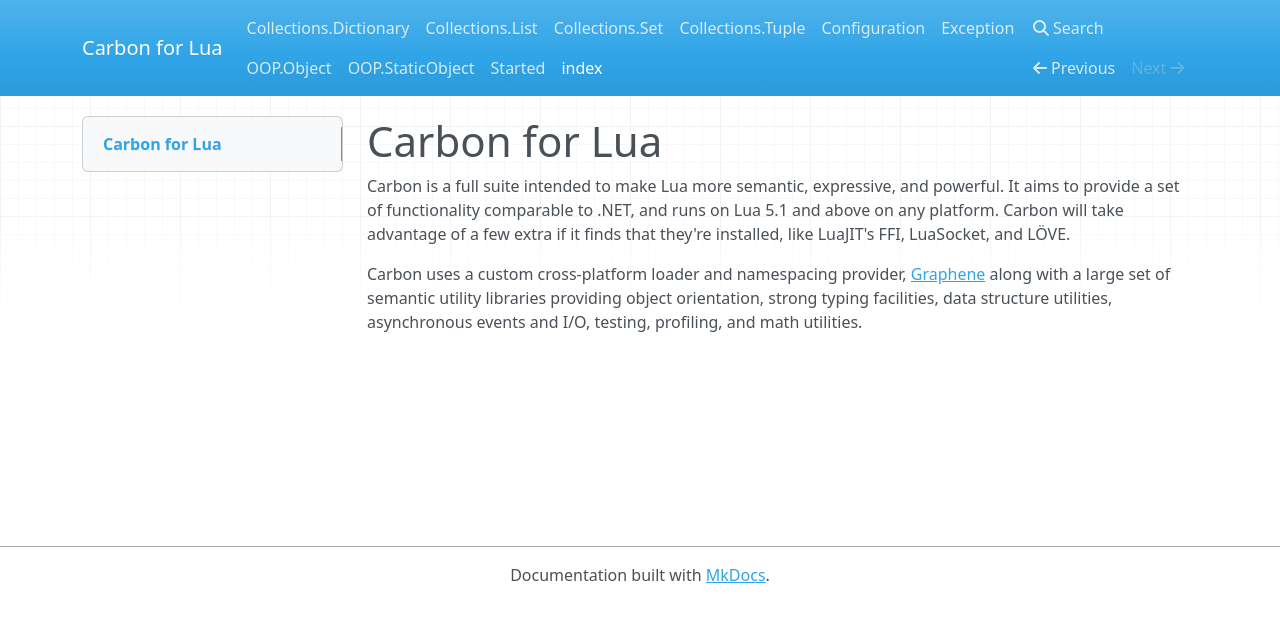
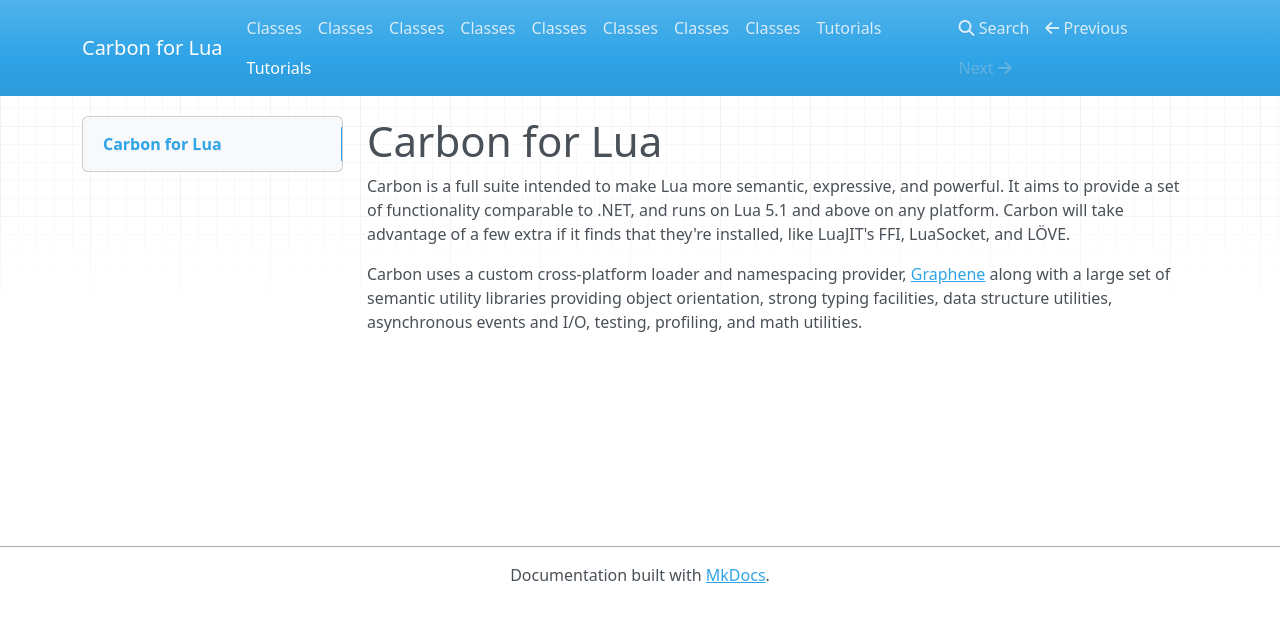
Before and after one commit to lua-carbon/carbon, an MkDocs documentation site: the page built from docs/index.md, in a window 1280 px wide. Shown: the top 622 px of the page. Built offline with MkDocs 1.6.1, drawn with Linux system fonts in a browser that asks for light colours; nearby versions of some CDN libraries; old or Windows-style settings are respelled for this version of MkDocs.

Commit message:
New categories! More RTD fiddling!

```diff
--- a/mkdocs.yml
+++ b/mkdocs.yml
@@ -1,12 +1,12 @@
 site_name: Carbon for Lua
 pages:
-- [Classes/Collections.Dictionary.md, Collections.Dictionary]
-- [Classes/Collections.List.md, Collections.List]
-- [Classes/Collections.Set.md, Collections.Set]
-- [Classes/Collections.Tuple.md, Collections.Tuple]
-- [Classes/Configuration.md, Configuration]
-- [Classes/Exception.md, Exception]
-- [Classes/OOP.Object.md, OOP.Object]
-- [Classes/OOP.StaticObject.md, OOP.StaticObject]
-- [Getting Started.md, Started]
-- [index.md, index]
+- [Classes/Collections.Dictionary.md, Classes]
+- [Classes/Collections.List.md, Classes]
+- [Classes/Collections.Set.md, Classes]
+- [Classes/Collections.Tuple.md, Classes]
+- [Classes/Configuration.md, Classes]
+- [Classes/Exception.md, Classes]
+- [Classes/OOP.Object.md, Classes]
+- [Classes/OOP.StaticObject.md, Classes]
+- [Getting Started.md, Tutorials]
+- [index.md, Tutorials]
```
Also changed, not shown: 1 other file.
